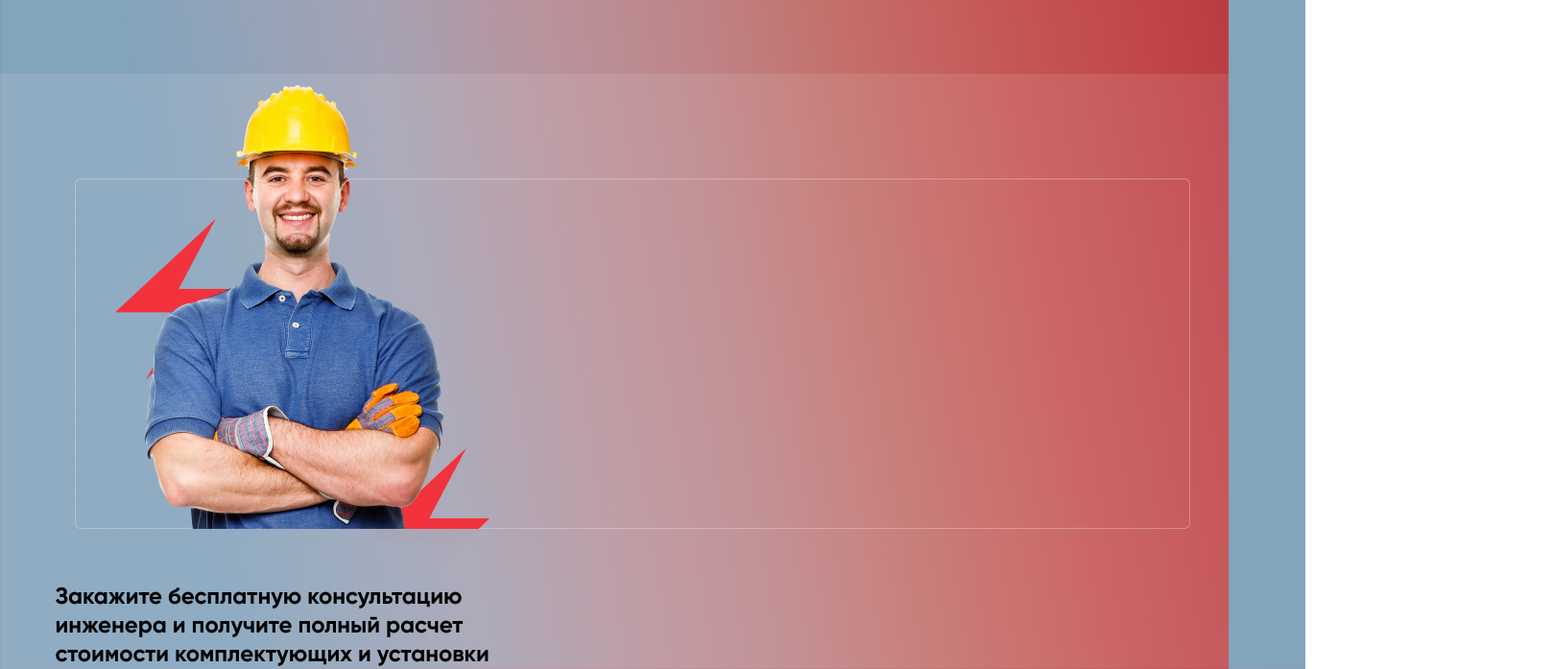
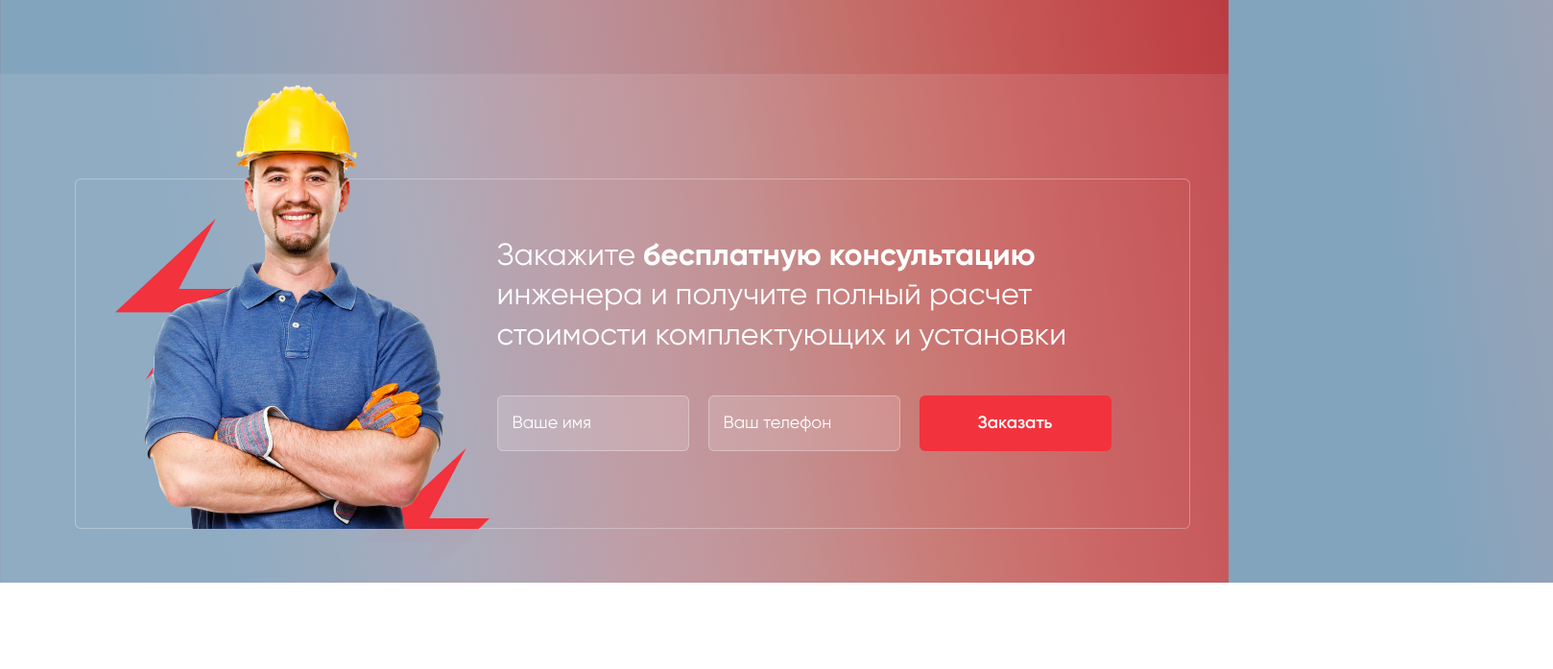
Before and after one commit to Ksulian/Maket_8, a plain HTML site: page index.html in a window 1280 px wide. Shown: the part 4006-4703 px from the top of the page at 96% size, 1618 px wide, since content can reach past the window. After the commit the page ends 4613 px from the top, so only its background shows below. Drawn offline with Linux system fonts and the light colour scheme.

Commit message:
Добавление секции консультации

```diff
--- a/assets/css/style.css
+++ b/assets/css/style.css
@@ -316,22 +316,6 @@ body{
     align-items: center;
     justify-content: space-between;
 }
-
-
-
-
-
-
-/*  */
-/*  */
-.consul{
-    margin: 0 auto;
-    position: relative;
-    background: url('../img/photos/bg.png') no-repeat center center / cover;
-}
-.colortext3{
-    font-weight: 700;
-}
 /*  */
 .rew_arrow_left{
     transform: rotate(180deg);
@@ -378,3 +362,76 @@ body{
 .rew_rew:hover{
     transform: scale(1.1);
 }
+/*  */
+/*  */
+.consul{
+    margin: 0 auto;
+    position: relative;
+    background: url('../img/photos/bg.png') no-repeat center center / cover;
+}
+.colortext3{
+    font-weight: 700;
+}
+.consul_title{
+    font-family: 'Gilroy';
+    font-style: normal;
+    font-weight: 400;
+    font-size: 32px;
+    line-height: 130%;
+    color: #FFFFFF;
+}
+/*  */
+.consul_inputs{
+    margin-top: 40px;
+    display: flex;
+    justify-content: space-between;
+    width: 640px;
+}
+/*  */
+.consul_btn{
+    width: 200px;
+    height: 58px;
+    cursor: pointer;
+    background: #F2323D;
+    border-radius: 6px;
+    font-family: 'Gilroy';
+    font-style: normal;
+    font-weight: 600;
+    font-size: 18px;
+    line-height: 100%;
+    border: none;
+    color: #FFFFFF;
+}
+.consul_btn:hover{
+    box-shadow: 0 0 10px #F2323D;
+}
+/*  */
+.consul_input{
+    background: rgba(255, 255, 255, 0.15);
+    border: 1px solid rgba(255, 255, 255, 0.3);
+    box-sizing: border-box;
+    border-radius: 6px;
+    font-family: 'Gilroy';
+    font-style: normal;
+    padding-left: 15px;
+    width: 200px;
+    height: 58px;
+    font-weight: 400;
+    font-size: 18px;
+    line-height: 100%;
+    color: #FFFFFF;
+}
+.consul_input::placeholder{
+    font-family: 'Gilroy';
+    font-style: normal;
+    font-weight: 400;
+    font-size: 18px;
+    line-height: 100%;
+    color: #FFFFFF;
+}
+/*  */
+.consul_content{
+    position: absolute;
+    margin-top: -360px;
+    margin-left: 460px;
+}
--- a/index.html
+++ b/index.html
@@ -177,7 +177,7 @@
                     <img src="assets/img/photos/SecondCertificate.png" alt="photo" class="rew_rew">
                     <img src="assets/img/photos/ThirdCertificate.png" alt="photo" class="rew_rew">
                     <img src="assets/img/photos/FourthCertificate.png" alt="photo" class="rew_rew">
-                    <img src="assets/img/photos/FifthCertificate.png" alt="photo" class="rew_rew">
+                    <img src="assets/img/photos/FirstCertificate.png" alt="photo" class="rew_rew">
                 </div>
             </div>
         </div>
@@ -198,7 +198,7 @@
                     <img src="assets/img/photos/FirstPhotoReady.png" alt="photo" class="rew_rew">
                     <img src="assets/img/photos/SecondPhotoReady.png" alt="photo" class="rew_rew">
                     <img src="assets/img/photos/ThirdPhotoReady.png" alt="photo" class="rew_rew">
-                    <img src="assets/img/photos/FourthPhotoReady.png" alt="photo" class="rew_rew">
+                    <img src="assets/img/photos/FirstPhotoReady.png" alt="photo" class="rew_rew">
                 </div>
             </div>
         </div>
@@ -216,7 +216,9 @@
                         стоимости комплектующих и установки
                     </h2>
                     <div class="consul_inputs">
-
+                        <input type="text" class="consul_input" placeholder="Ваше имя">
+                        <input type="text" class="consul_input" placeholder="Ваш телефон">
+                        <button class="consul_btn">Заказать</button>
                     </div>
                 </div>
             </div>
```
